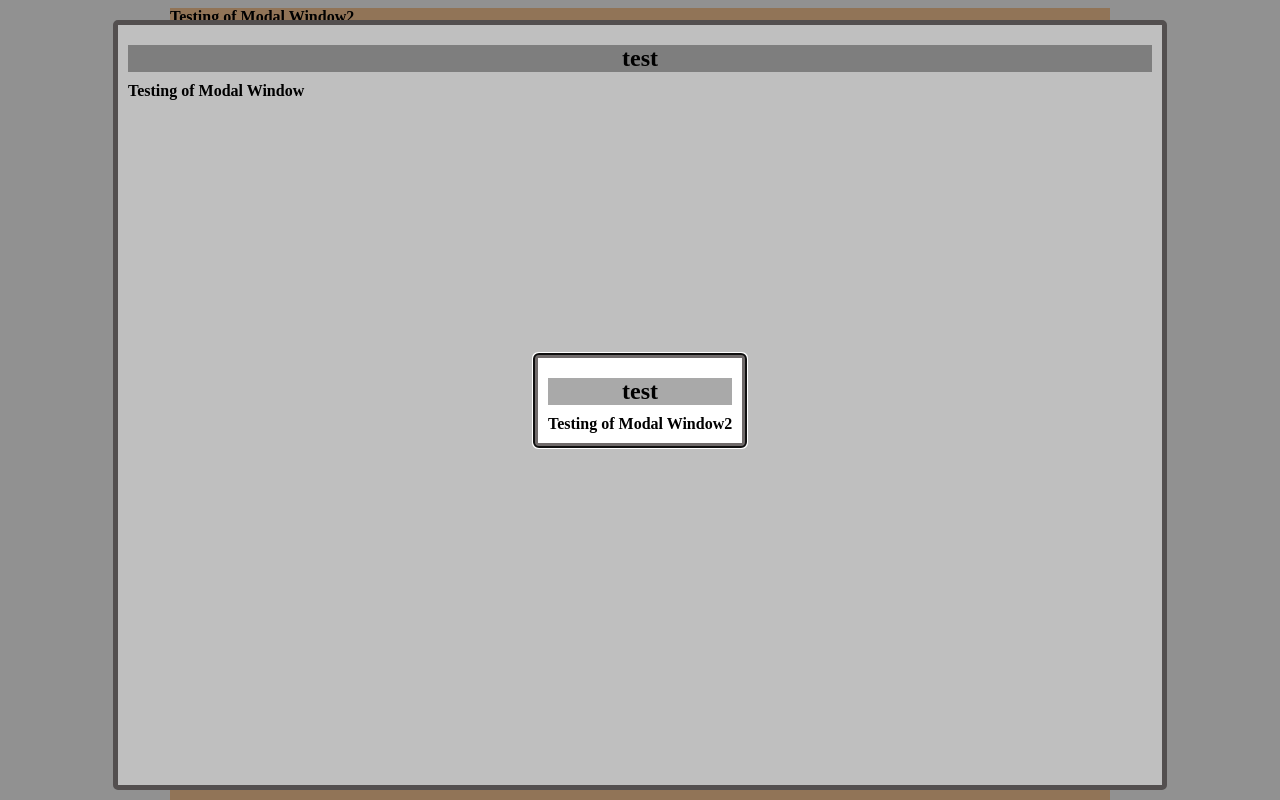
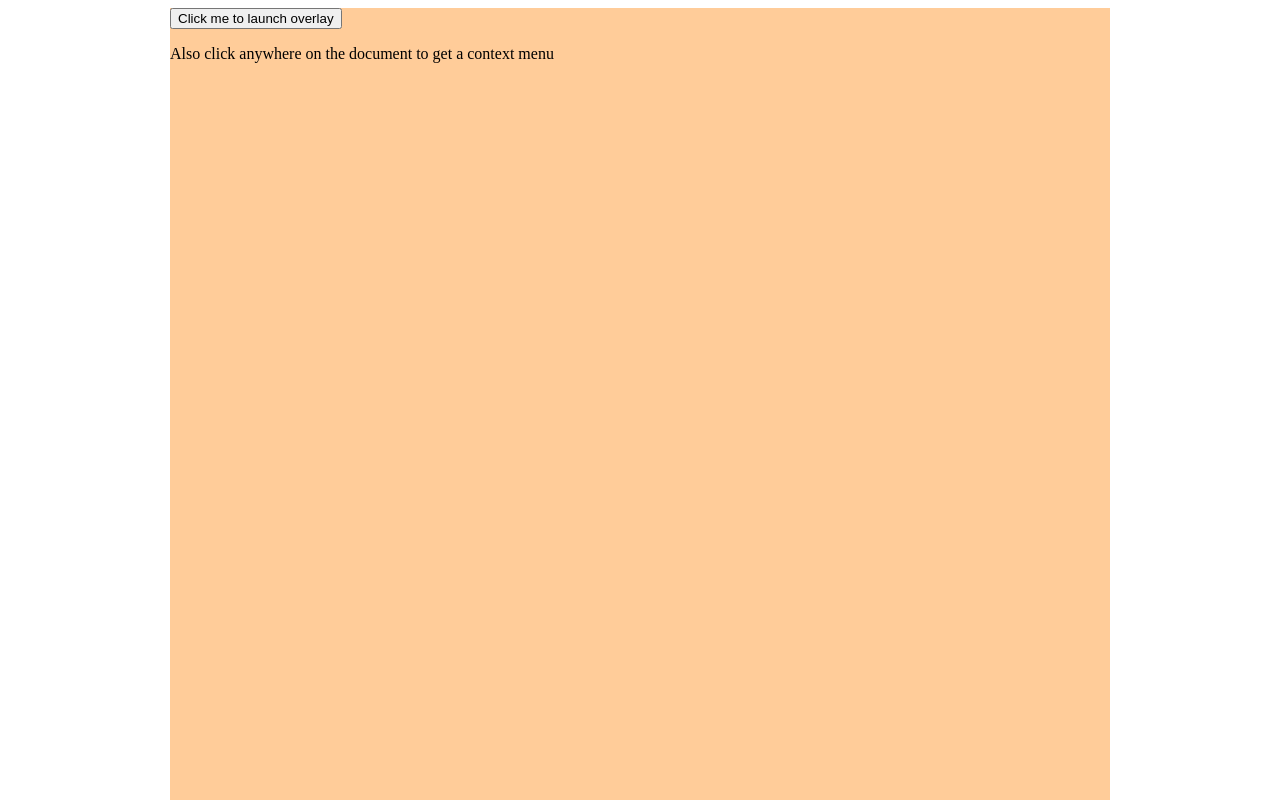
Before and after one commit to svivekvarma/vOverlay, a plain HTML site: page Index.htm in a window 1280 px wide. Shown: the top 800 px of the page. Drawn offline with Linux system fonts and the light colour scheme.

Commit message:
Set up the examples correctly for demoing

```diff
--- a/Index.htm
+++ b/Index.htm
@@ -8,24 +8,40 @@
 </head>
 <body>
     <div class="container">
-        <!-- #customize your modal window here
-        <div class="window">-->
-        <div class="testing">
+        <input class="launchexample1" type="button" value="Click me to launch overlay">
+        <p>Also click anywhere on the document to get a context menu</p>
+        <div class="example1">
             <b>Testing of Modal Window</b>
+            <input class="launchexample2" type="button" value="Click me to alunch another overlay">
         </div>
-        <div class="coals">
+        <div class="example2">
             <b class="anothertest">Testing of Modal Window2</b>
         </div>
-        <!--</div>
-        <!-- Do not remove div#mask, because you'll need it to fill the whole screen
-        <div class="mask">
-        </div>-->
+        <div class="example3">
+            <b class="">Context Menu</b>
+        </div>
     </div>
 </body>
 </html>
 <script type="text/javascript">
     $(document).ready(function () {
-        $('.testing').voverlay('show', { title: "test", opacity: "0.24", closeOverride: false, onOpen: function () { console.log('Open event fired for overlay'); }, onClose: function () { console.log('Close event fired for overlay'); } });
-        $('.coals').voverlay('show', { title: "test", closebutton: "yes", maskopacity: "0.24", closeOverride: false, onOpen: function () { console.log('Open event fired for overlay'); }, onClose: function () { console.log('Close event fired for overlay'); } });
+
+        $('.launchexample1').click(function () {
+
+            $('.example1').voverlay('show', { title: "test", opacity: "0.24", closeOverride: false, onOpen: function () { console.log('Open event fired for overlay'); }, onClose: function () { console.log('Close event fired for overlay'); } });
+
+        });
+
+        $('.launchexample2').click(function () {
+
+            $('.example2').voverlay('show', { title: "test", closebutton: "yes", maskopacity: "0.24", closeOverride: false, onOpen: function () { console.log('Open event fired for overlay'); }, onClose: function () { console.log('Close event fired for overlay'); } });
+
+        });
+
+        $('body').click(function (e) {
+            $('.example3').voverlay('show', {contextMode: true,clientX :e.clientX, clientY:e.clientY});
+
+        });
+
     });
 </script>
--- a/voverlay.css
+++ b/voverlay.css
@@ -10,14 +10,14 @@ body {
     height: 1024px;
 }
 
-.testing {
+.example1 {
     height: 800px;
     width: 1024px;
     display:none;
 }
 
-.coals {
-    display:block;
+.example2,.example3 {
+    display:none;
 }
 
 .mask {
```
